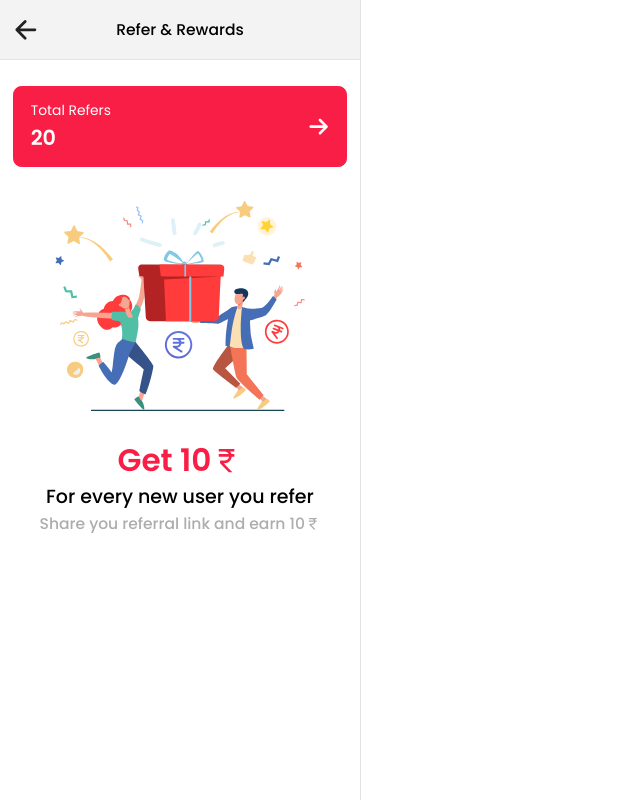
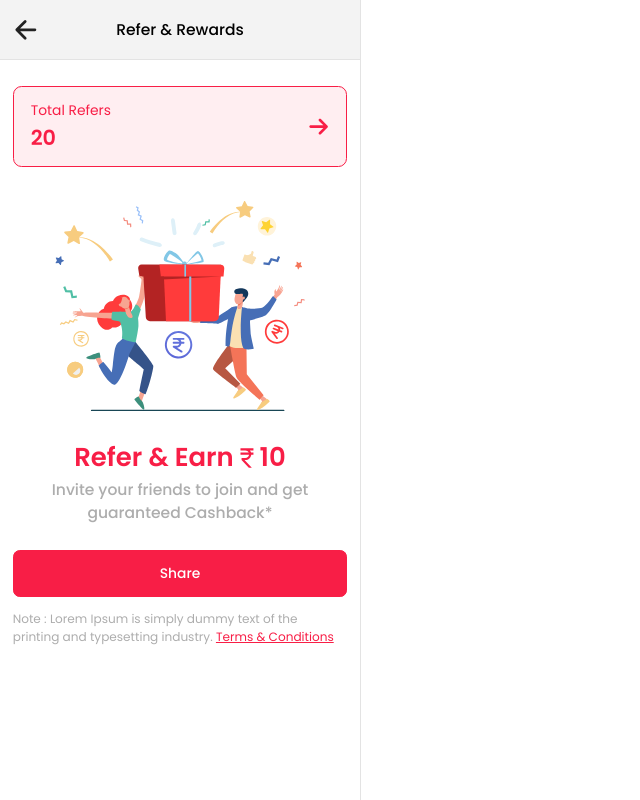
Before and after one commit to 25mohit/rent-property-project-frontend, a Next.js app: page /Refer in a window 1280 px wide. Shown: the whole page, without its empty margins (0-640 px from the left). Built offline with nearby package versions, Linux system fonts and the light colour scheme.

Commit message:
refer page complete

```diff
--- a/src/app/Refer/page.tsx
+++ b/src/app/Refer/page.tsx
@@ -7,10 +7,15 @@ import { FaArrowRight } from "react-icons/fa6";
 import ReferImage from "../components/Utils/SvgIcons/ReferImage";
 import CalculateFontSize from "../components/HOC/Layout/CalculateFontSize";
 import { MdOutlineCurrencyRupee } from "react-icons/md";
+import { IoIosArrowDown } from "react-icons/io";
 
 
 const Refer = () => {
+    const [isParagraphVisible, setIsParagraphVisible] = useState(false);
 
+    const toggleParagraphVisibility = () => {
+      setIsParagraphVisible(!isParagraphVisible);
+    };
 
     return (
 
@@ -38,9 +43,16 @@ const Refer = () => {
                     <div className="referBox">
                         <ReferImage />
                         <div className="referBoxBody">
-                            <h5>Get 10 <MdOutlineCurrencyRupee className="icon" /></h5>
-                            <h6>For every new user you refer</h6>
-                            <p>Share you referral link and earn 10 <MdOutlineCurrencyRupee className="icon" /></p>
+                            <h5>Refer & Earn <MdOutlineCurrencyRupee className="icon" /> 10</h5>
+                            <h6>Invite your friends to join and get guaranteed Cashback*</h6>
+
+                            <button className='btn mainBtn fillBtn' >Share</button>
+                            <p>Note : Lorem Ipsum is simply dummy text of the printing and typesetting industry. <Link className="link" href="/Terms">Terms & Conditions</Link></p>
+                            {/* <div className="rewardsTerms">
+                                <button className="rewardsLink" onClick={toggleParagraphVisibility}><span>Rewards Terms</span> <IoIosArrowDown className="arrow" /></button>
+                                {isParagraphVisible && ( <p className="rewardsBody">Note : Lorem Ipsum is simply dummy text of the printing and typesetting industry.</p>
+                            )}
+                            </div> */}
                         </div>
                     </div>
                 </div>
--- a/src/app/style.scss
+++ b/src/app/style.scss
@@ -3009,15 +3009,15 @@ input[type="email"] {
 }
 
 .referCount {
-    display: flex;
+	display: flex;
     width: 100%;
-    background:var(--main);
-	border: 2rem solid var(--main);
+    background: #ffeef1;
+    border: 2rem solid var(--main);
     padding: 15rem 20rem;
     border-radius: 10rem;
-	align-items: center;
+    align-items: center;
     justify-content: space-between;
-	color: #fff;
+    color: var(--main);
 
 	.left {
 
@@ -3046,7 +3046,7 @@ input[type="email"] {
 		text-align: center;
 
 		h5 {
-			font-size: var(--fontSize36);
+			font-size: var(--fontSize30);
 			color: var(--main);
 			font-weight: 600;
 			display: flex;
@@ -3056,20 +3056,55 @@ input[type="email"] {
 			margin-bottom: 8rem;
 		}
 		h6 {
-			font-size: var(--fontSize22);
-			font-weight: 500;
-		}
-		p {
 			display: inline-flex;
 			align-items: center;
 			font-size: var(--fontSize18);
 			font-weight: 500;
 			color: #adadad;
-		}
-	}
-}
-
-
+			margin-bottom: 30rem;
+		}
+		p {
+			font-size: var(--fontSize14);
+			color: #adadad;
+			text-align: left;
+			margin-top: 15rem;
+		}
+		.link {
+			text-decoration: underline;
+			color: var(--main);
+		}
+	}
+}
+
+.rewardsTerms {
+	text-align: left;
+	margin-top: 15rem;
+	background: #fff;
+	border: 1rem solid #cdcbcb;
+	border-radius: 5rem;
+	overflow: hidden;
+
+	.rewardsLink {
+		width: 100%;
+		text-align: left;
+		font-size: var(--fontSize20);
+		display: flex;
+		align-items: center;
+		justify-content: space-between;
+		padding: 12rem 15rem;
+	}
+	.rewardsBody {
+		border-top: 1rem solid #cdcbcb;
+		padding: 12rem 15rem;
+
+		p {
+			font-size: var(--fontSize14);
+			color: #adadad;
+			text-align: left;
+			margin-top: 15rem;
+		}
+	}
+}
 
 @media (max-width:991px) {
 
```
